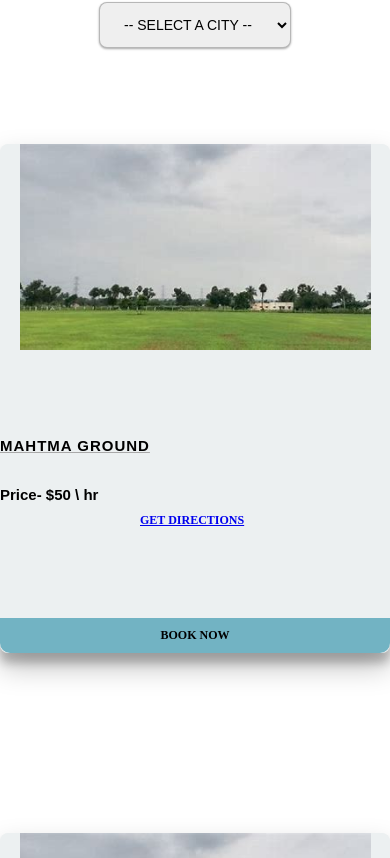
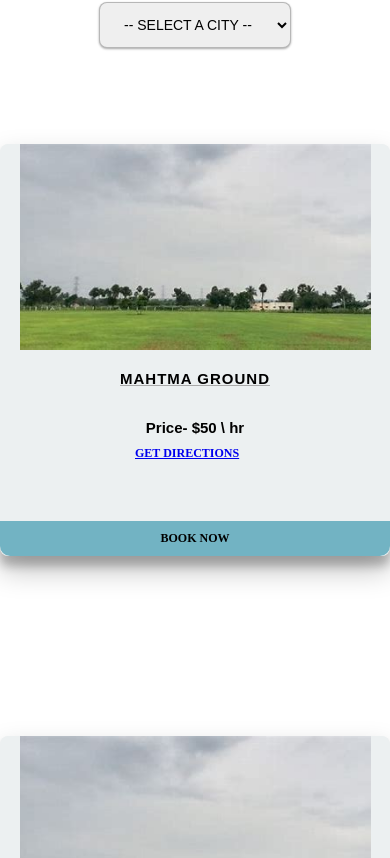
Before and after one commit to manikumar-ableaura/crickonnect, a React (Create React App) app: page /booking in a window 390 px wide. Shown: the part 806-1664 px from the top of the page. Built offline with nearby package versions, Linux system fonts and the light colour scheme.

Commit message:
Recommit on same 07-01-2025

```diff
--- a/src/components/Booking/Booking.css
+++ b/src/components/Booking/Booking.css
@@ -146,7 +146,8 @@
     letter-spacing: 1px;
 }
 
-.book-sec2 .getlink, .book-sec4 .getlink  {
+.book-sec2 .getlink,
+.book-sec4 .getlink {
     font-family: cursive;
     font-size: 10px;
     text-transform: uppercase;
@@ -269,7 +270,7 @@
 }
 
 
-@media (max-width: 480px) {
+@media (max-width: 786px) {
     .cont {
         padding: 1rem;
         width: 90%;
@@ -283,6 +284,18 @@
         margin-left: 0;
     }
 
+    .book-sec2 h3,
+    .book-sec3 h3,
+    .book-sec4 h3 {
+        text-align: center;
+        margin-top: -20px;
+    }
+
+    .book-sec2 p,
+    .book-sec3 p,
+    .book-sec4 p {
+        text-align: center;
+    }
 
     .book-sec2 .getlink,
     .book-sec3 .getlink,
@@ -290,12 +303,13 @@
         font-family: cursive;
         font-size: 12px;
         text-transform: uppercase;
-        margin-left: 140px;
+        margin-left: 135px;
     }
 
     .venue {
         flex-direction: column;
-        gap: 2rem;
+        gap: 0;
+        margin-bottom: -30px;
     }
 
     .venue img {
@@ -314,6 +328,6 @@
     }
 
     .Book-con {
-        margin-bottom: 75px;
+        margin-bottom: 50px;
     }
 }
```
